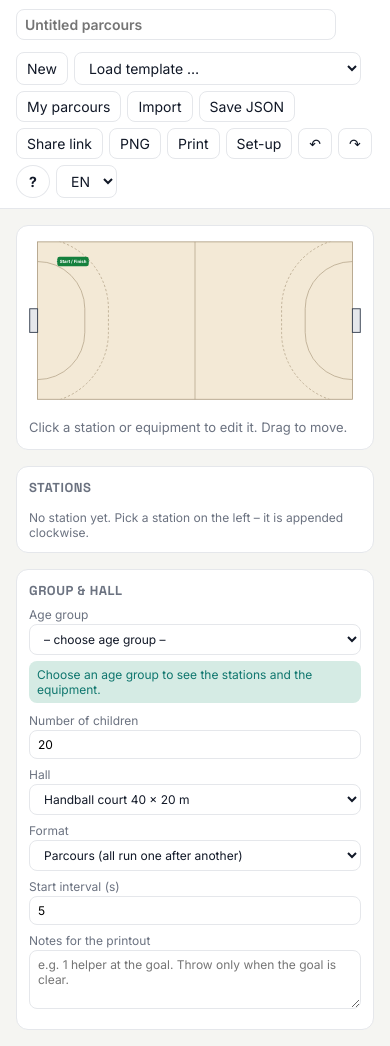
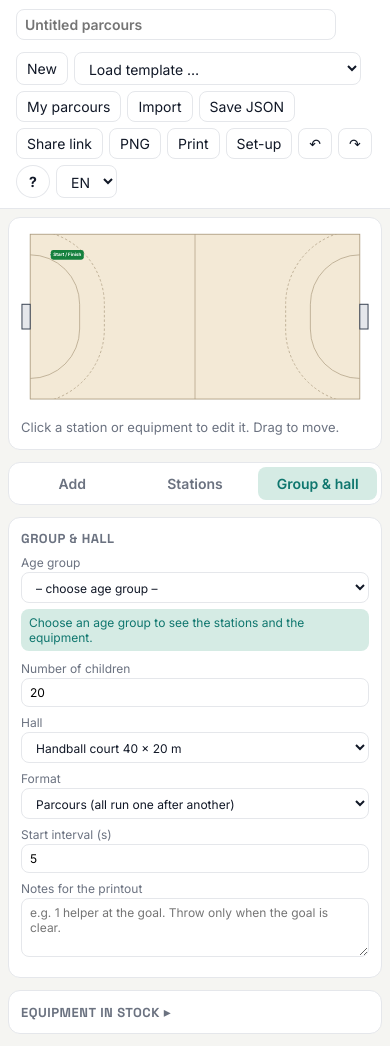
Before and after one commit to seeb83ai/parcours_planner, a plain HTML site: page index.html in a window 390 px wide. Shown: the part 36-1082 px from the top of the page. Drawn offline with Linux system fonts and the light colour scheme.

Commit message:
Phone view: tabs below the court for adding, the station list and Gruppe & Halle
Co-Authored-By: Claude Opus 5.5 <noreply@anthropic.com>

```diff
--- a/app.js
+++ b/app.js
@@ -67,6 +67,8 @@ function renderAll() {
   $('group').value = P.group;
   $('card-catalog').hidden = $('card-palette').hidden = !P.group;
   $('group-hint').hidden = !!P.group;
+  $('add-hint').hidden = !!P.group;
+  showTab($('layout').dataset.tab);
   $('children').value = P.children;
   $('interval').value = P.interval;
   $('rotation').value = P.rotation ?? 3;
@@ -570,6 +572,17 @@ $('stock').addEventListener('input', e => {
   renderSide();
 });
 
+// --- tabs (small screens only; on wide screens all cards show)
+function showTab(tab) {
+  $('layout').dataset.tab = tab;
+  document.querySelectorAll('.tabs [data-tab]').forEach(b => b.setAttribute('aria-selected', b.dataset.tab === tab));
+}
+$('layout').addEventListener('click', e => {
+  const b = e.target.closest('.tabs [data-tab], #add-hint [data-tab]');
+  if (b) showTab(b.dataset.tab);
+});
+if (!P.group) $('layout').dataset.tab = 'setup';
+
 // --- toolbar
 $('btn-new').addEventListener('click', () => replace({ ...M.emptyParcours(), group: P.group })); // keep the Jugend
 $('tpl').addEventListener('change', e => {
--- a/i18n.js
+++ b/i18n.js
@@ -52,7 +52,8 @@ const DICT = {
     'side.catalog': 'Stationen', 'side.palette': 'Material hinzufügen', 'side.settings': 'Gruppe & Halle',
     'side.hints': 'Hinweise', 'side.material': 'Materialliste', 'side.custom': 'Eigene Stationen',
     'palette.toStation': 'Wird zu Station {n} hinzugefügt.', 'palette.free': 'Keine Station ausgewählt: freies Material.',
-    'f.title': 'Titel', 'f.group': 'Jugend', 'f.groupHint': 'Wähle eine Jugend, dann erscheinen Stationen und Material.',
+    'f.title': 'Titel', 'tab.label': 'Ansicht', 'tab.add': 'Hinzufügen', 'tab.list': 'Stationen', 'tab.setup': 'Gruppe & Halle',
+    'f.group': 'Jugend', 'f.groupHint': 'Wähle eine Jugend, dann erscheinen Stationen und Material.',
     'age.none': '– Jugend wählen –', 'age.superminis': 'Super-Minis (3–5 Jahre)', 'age.minis': 'Minis (5–6 Jahre)', 'age.F': 'F-Jugend (7–8 Jahre)',
     'age.E': 'E-Jugend (9–10 Jahre)', 'age.D': 'D-Jugend (11–12 Jahre)', 'age.C': 'C-Jugend (13–14 Jahre)', 'age.B': 'B-Jugend (15–16 Jahre)', 'age.A': 'A-Jugend (17–18 Jahre)', 'f.children': 'Anzahl Kinder', 'f.interval': 'Start-Intervall (s)',
     'st.heading': 'Stationen', 'st.empty': 'Noch keine Station. Links eine Station wählen – sie wird im Uhrzeigersinn angehängt.',
@@ -127,7 +128,8 @@ const DICT = {
     'side.catalog': 'Stations', 'side.palette': 'Add equipment', 'side.settings': 'Group & hall',
     'side.hints': 'Hints', 'side.material': 'Equipment list', 'side.custom': 'My stations',
     'palette.toStation': 'Will be added to station {n}.', 'palette.free': 'No station selected: free equipment.',
-    'f.title': 'Title', 'f.group': 'Age group', 'f.groupHint': 'Choose an age group to see the stations and the equipment.',
+    'f.title': 'Title', 'tab.label': 'View', 'tab.add': 'Add', 'tab.list': 'Stations', 'tab.setup': 'Group & hall',
+    'f.group': 'Age group', 'f.groupHint': 'Choose an age group to see the stations and the equipment.',
     'age.none': '– choose age group –', 'age.superminis': 'Super minis (age 3–5)', 'age.minis': 'Minis (age 5–6)', 'age.F': 'U9 / F-Jugend (age 7–8)',
     'age.E': 'U11 / E-Jugend (age 9–10)', 'age.D': 'U13 / D-Jugend (age 11–12)', 'age.C': 'U15 / C-Jugend (age 13–14)', 'age.B': 'U17 / B-Jugend (age 15–16)', 'age.A': 'U19 / A-Jugend (age 17–18)', 'f.children': 'Number of children', 'f.interval': 'Start interval (s)',
     'st.heading': 'Stations', 'st.empty': 'No station yet. Pick a station on the left – it is appended clockwise.',
--- a/index.html
+++ b/index.html
@@ -32,9 +32,16 @@
   </nav>
 </header>
 
-<main class="layout">
+<main class="layout" id="layout" data-tab="add">
+  <!-- phone / small screen: tabs below the court switch between the card groups (data-pane) -->
+  <nav class="tabs" role="tablist" data-i18n-title="tab.label">
+    <button role="tab" data-tab="add" data-i18n="tab.add"></button>
+    <button role="tab" data-tab="list" data-i18n="tab.list"></button>
+    <button role="tab" data-tab="setup" data-i18n="tab.setup"></button>
+  </nav>
   <aside class="side">
-    <section class="card" id="card-catalog">
+    <p id="add-hint" class="card tab-only" data-pane="add"><span data-i18n="f.groupHint"></span> <button data-tab="setup" data-i18n="tab.setup"></button></p>
+    <section class="card" id="card-catalog" data-pane="add">
       <h2 data-i18n="side.catalog"></h2>
       <select id="filter" aria-label="Filter"></select>
       <div id="catalog"></div>
@@ -43,12 +50,12 @@
         <label class="btn"><span data-i18n="custom.import"></span><input id="custom-file" type="file" accept=".json,application/json" hidden></label>
       </div>
     </section>
-    <section class="card" id="card-palette">
+    <section class="card" id="card-palette" data-pane="add">
       <h2 data-i18n="side.palette"></h2>
       <div id="palette" class="palette"></div>
       <p id="palette-hint" class="muted"></p>
     </section>
-    <section class="card">
+    <section class="card" data-pane="setup">
       <h2 data-i18n="side.settings"></h2>
       <label><span data-i18n="f.group"></span><select id="group"></select></label>
       <p id="group-hint" class="hint-pick" data-i18n="f.groupHint"></p>
@@ -63,12 +70,12 @@
       <label id="row-rotation" hidden><span data-i18n="f.rotation"></span><input id="rotation" type="number" min="1" max="20"></label>
       <label><span data-i18n="f.notes"></span><textarea id="notes" rows="3" data-i18n-ph="f.notesPh"></textarea></label>
     </section>
-    <details class="card">
+    <details class="card" data-pane="setup">
       <summary><h2 data-i18n="side.stock"></h2></summary>
       <p class="muted" data-i18n="stock.hint"></p>
       <div id="stock" class="stock"></div>
     </details>
-    <section class="card">
+    <section class="card" data-pane="setup">
       <h2 data-i18n="side.hints"></h2>
       <ul id="hints" class="hints"></ul>
       <h2 data-i18n="side.material"></h2>
@@ -81,7 +88,7 @@
       <svg id="court" viewBox="-1.6 -1 43.2 22" role="img" aria-label="Spielfeld" font-family="Inter, system-ui, sans-serif"></svg>
       <div id="selbar" class="selbar"></div>
     </div>
-    <section class="card">
+    <section class="card" data-pane="list">
       <h2 data-i18n="st.heading"></h2>
       <ol id="stations" class="stations"></ol>
     </section>
--- a/style.css
+++ b/style.css
@@ -81,7 +81,19 @@ input, textarea { border: 1px solid var(--line); border-radius: 8px; padding: 6p
 .help form { position: absolute; top: 14px; right: 14px; margin: 0; }
 .help-close { border: 0; font-size: 16px; padding: 4px 8px; }
 @media (max-width: 560px) { .help dl { grid-template-columns: 1fr; } .help dd { margin-bottom: 6px; } }
-@media (max-width: 900px) { .layout { grid-template-columns: 1fr; } .center { order: -1; } }
+/* small screens: one column, court on top, tabs below it show one group of cards */
+.tabs, .tab-only { display: none; }
+@media (max-width: 900px) {
+  .layout { grid-template-columns: 1fr; padding: 8px; gap: 12px; }
+  .side, .center { display: contents; }
+  .court-card { order: -2; }
+  .tabs { display: flex; order: -1; gap: 4px; position: sticky; top: 0; z-index: 5; padding: 4px; background: var(--card); border: 1px solid var(--line); border-radius: 12px; }
+  .tabs button { flex: 1; border: 0; padding: 8px 4px; font-weight: 600; color: var(--muted); }
+  .tabs button[aria-selected="true"] { background: var(--accent-soft); color: var(--accent); }
+  .tab-only { display: block; }
+  .layout:not([data-tab="add"]) [data-pane="add"], .layout:not([data-tab="list"]) [data-pane="list"],
+  .layout:not([data-tab="setup"]) [data-pane="setup"] { display: none; }
+}
 @page { size: A4 portrait; margin: 0; }
 @media print {
   body { background: #fff; }
```
Also changed, not shown: 1 other file.
